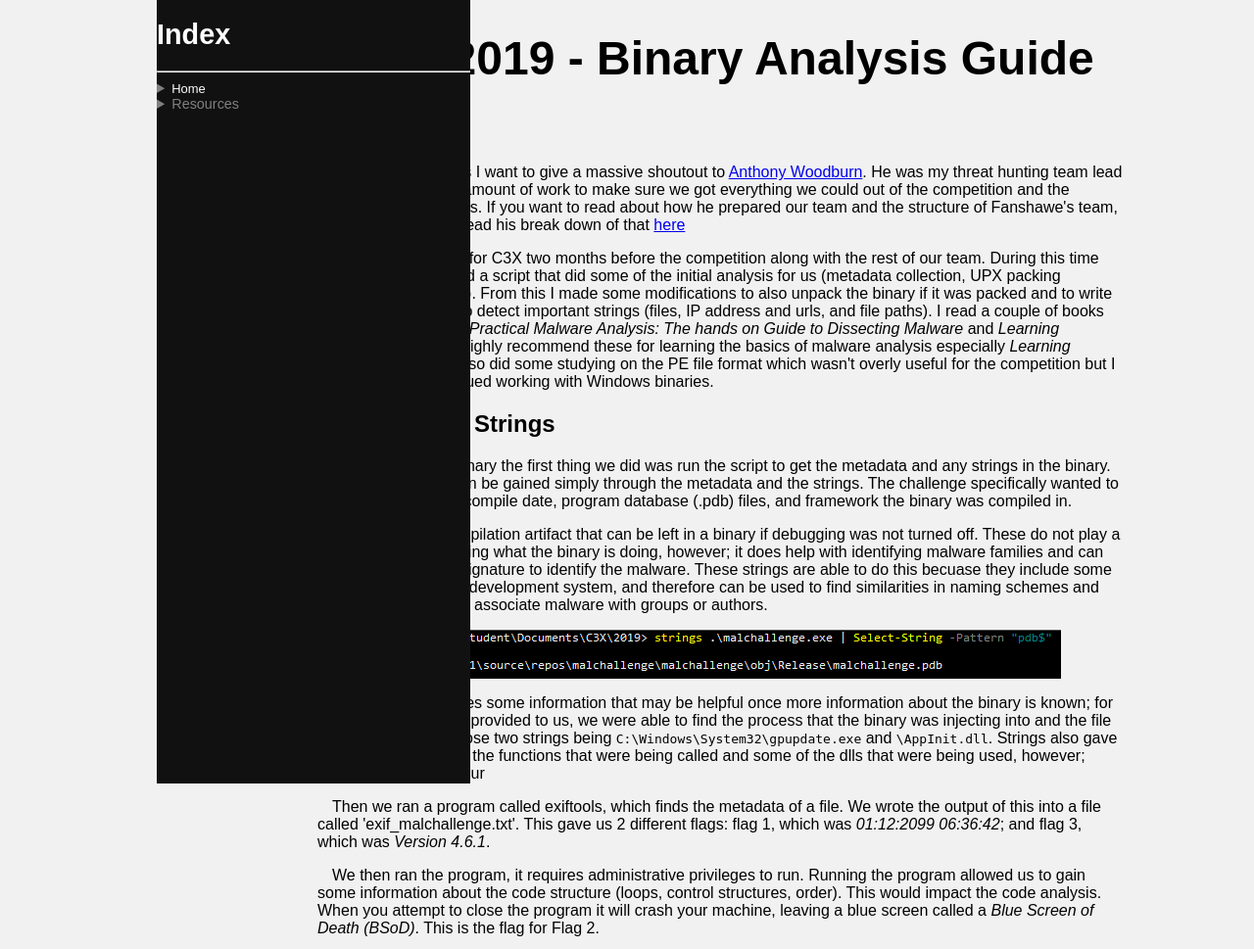
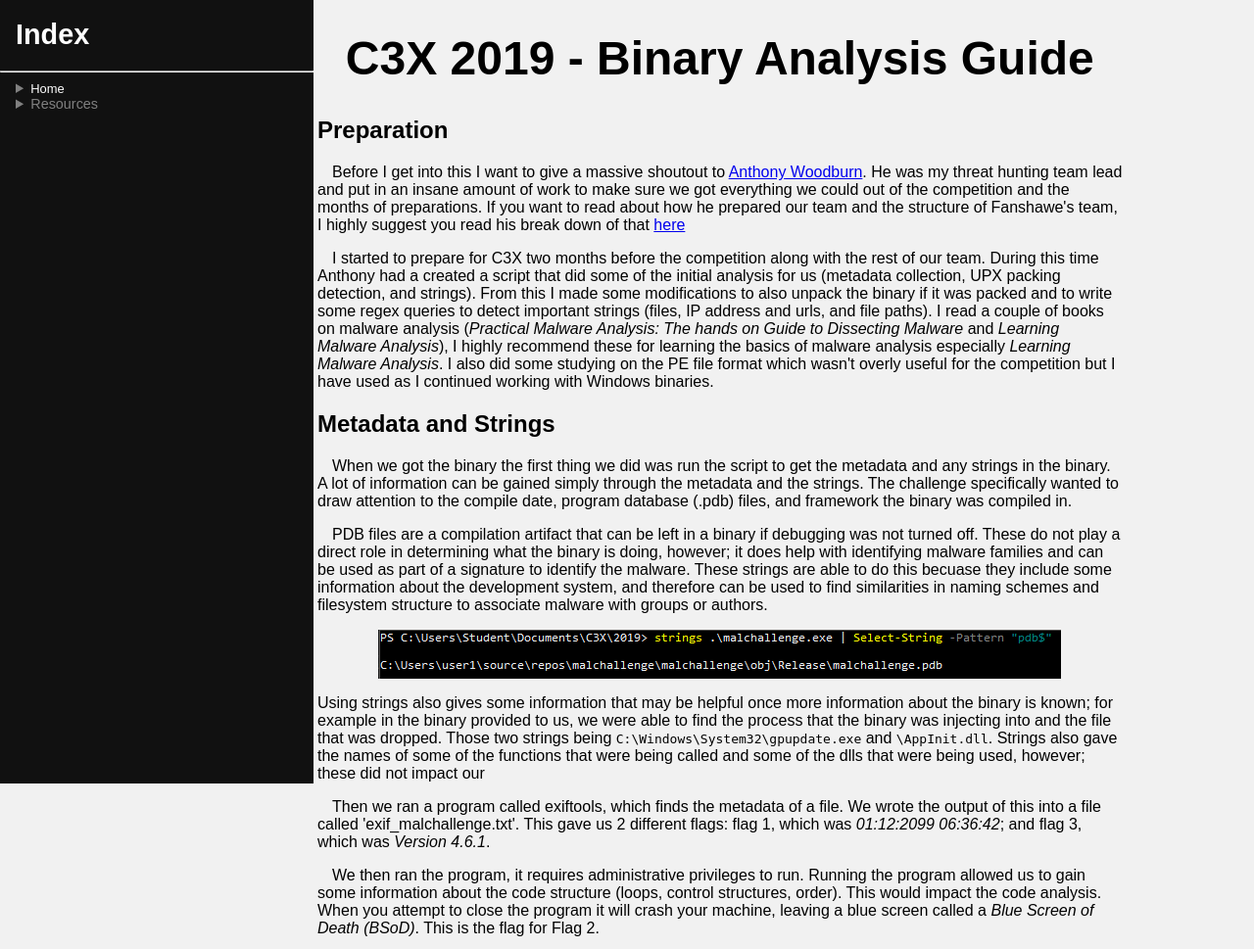
Before and after one commit to 3xperience/3xperience.github.io, a PHP site: page /writeup.html in a window 1280 px wide. Shown: the top 969 px of the page at 98% size. Run offline with PHP 8.4, Linux system fonts and the light colour scheme.

Commit message:
Still updating content and css

```diff
--- a/theme.css
+++ b/theme.css
@@ -38,8 +38,7 @@ body {
 	left: 0;
 	background-color: #111;
 	overflow-x: hidden;
-	margin-right: auto;
-	margin-left: 10em;
+	text-indent: 1em;
 	color: grey;
 }
 .sidepanel a {
```
